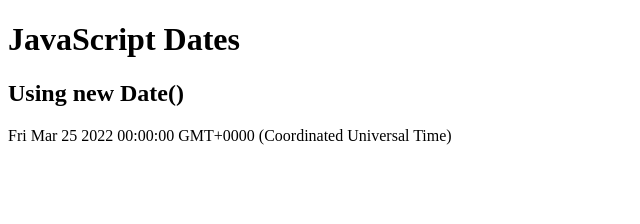
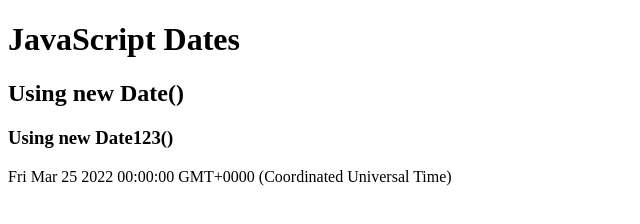
Before and after one commit to 670710132/517101_132, a plain HTML site: page index.html in a window 1280 px wide. Shown: the whole page, without its empty margins (0-640 px from the left). Drawn offline with Linux system fonts and the light colour scheme.

Commit message:
เพิ่มชื่อ

```diff
--- a/index.html
+++ b/index.html
@@ -4,6 +4,7 @@
 
 <h1>JavaScript Dates</h1>
 <h2>Using new Date()</h2>
+<h3>Using new Date123()</h3>
 
 <p id="demo"></p>
 
```
